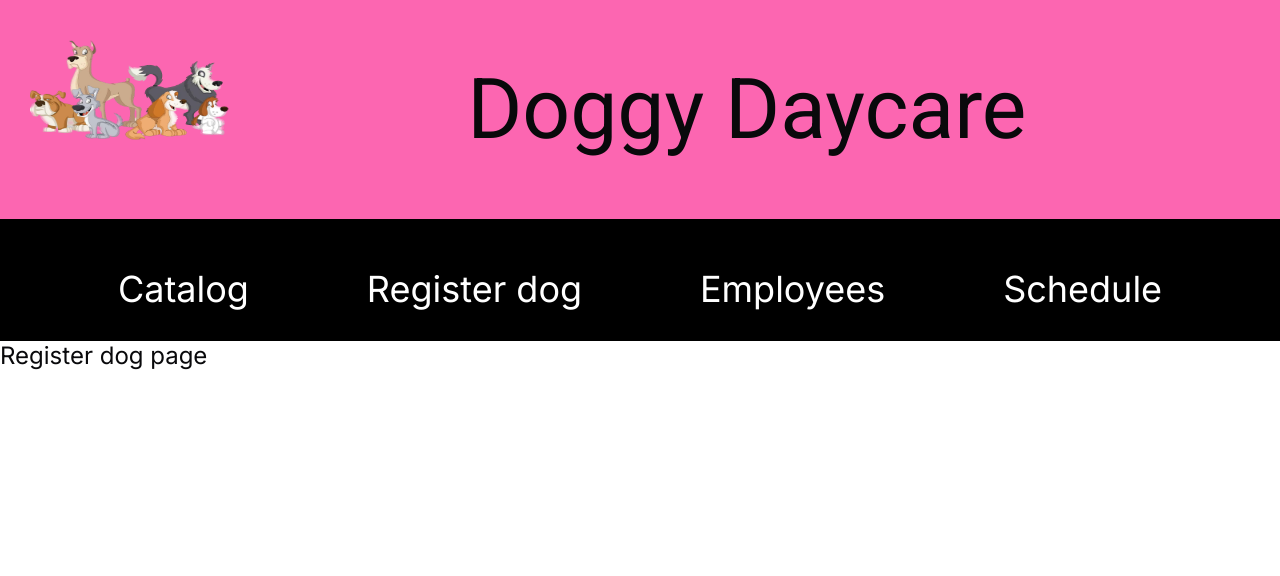
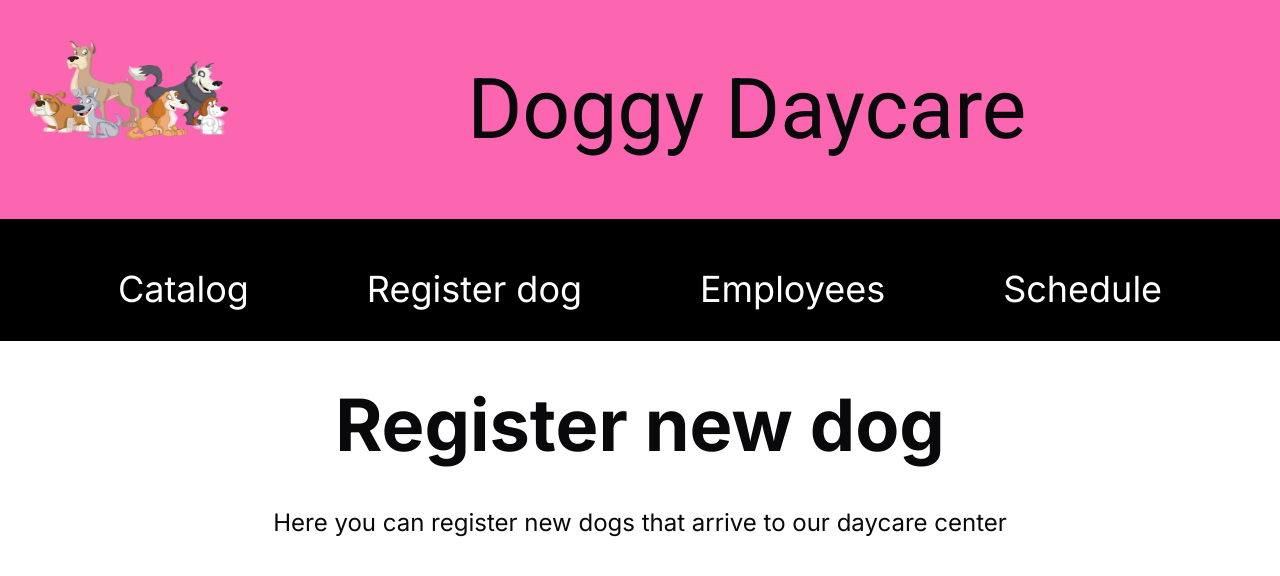
Before and after one commit to liber09/DoggyDaycare, a Next.js app: page /register in a window 1280 px wide. Shown: the top 576 px of the page. Built offline with nearby package versions, Linux system fonts and the light colour scheme.

Commit message:
Register page title and style

```diff
--- a/src/app/register/page.module.scss
+++ b/src/app/register/page.module.scss
@@ -0,0 +1,11 @@
+.container{
+    display: flex;
+    flex-direction: column;
+    justify-content: space-between;
+    align-items: center;
+}
+.title{
+    font-size: 3em;
+    padding: 20px;
+    margin: 20px auto;
+  }
--- a/src/app/register/page.tsx
+++ b/src/app/register/page.tsx
@@ -2,6 +2,10 @@ import styles from './page.module.scss'
 
 export default function Catalog() {
     return (
-    <p>Register dog page</p>
+        <div className={styles.container}>
+            <h1 className={styles.title}>Register new dog</h1>
+            <p>Here you can register new dogs that arrive to our daycare center</p>
+        </div>
+
     )
 }
```
